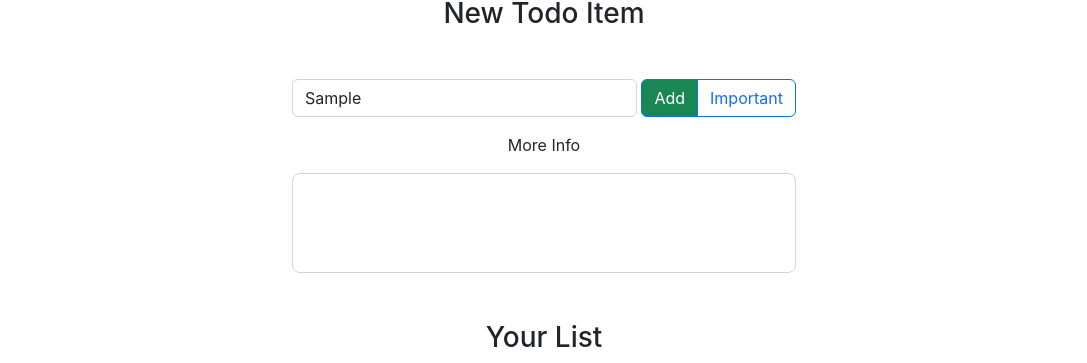
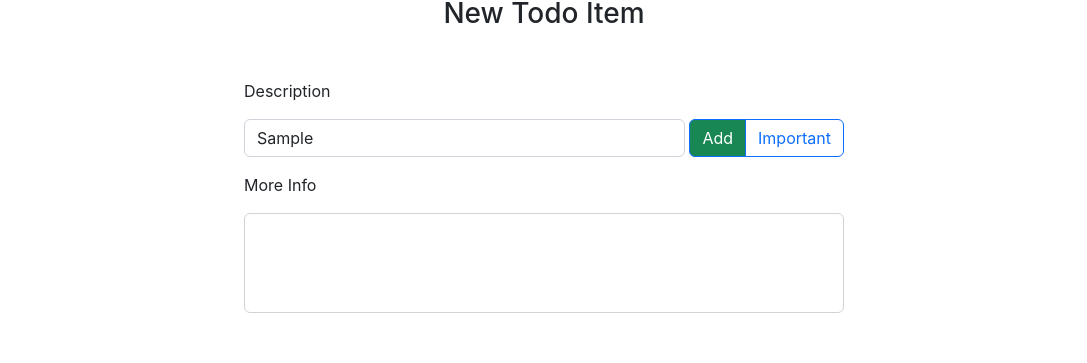
Before and after one commit to dj-mc/nodegres, a React (Create React App) app in the folder client/: page / in a window 1280 px wide. Both pictures are taken after typing "Sample" into the empty fields and a click on the button "Add". Shown: the part 131-494 px from the top of the page, without its empty margins (96-1183 px from the left). Built offline with nearby package versions, Linux system fonts and the light colour scheme; no server answers.

Commit message:
Add inline css, data valid, force reload (for now)

```diff
--- a/client/src/components/todo-input.jsx
+++ b/client/src/components/todo-input.jsx
@@ -8,9 +8,10 @@ const TodoInput = () => {
 
   const on_submit_form = async (e) => {
     e.preventDefault();
-    const tags_array = tags.split(" ");
+    const tags_array = tags.trim().split(/\s+/);
+
     try {
-      await fetch("http://localhost:5000/todo_list", {
+      const response = await fetch("http://localhost:5000/todo_list", {
         method: "POST",
         headers: { "Content-Type": "application/json" },
         body: JSON.stringify({
@@ -23,6 +24,7 @@ const TodoInput = () => {
       set_description("");
       set_more_info("");
       set_tags("");
+      if (response.status === 200) window.location.reload();
     } catch (err) {
       console.error(err);
     }
@@ -35,7 +37,8 @@ const TodoInput = () => {
         style={{ width: "600px", margin: "0 auto" }}
         onSubmit={on_submit_form}
       >
-        <div className="d-flex mx-5">
+        <p className="text-start">Description</p>
+        <div className="d-flex">
           {/* Add todo_item input */}
           <input
             type="text"
@@ -78,12 +81,16 @@ const TodoInput = () => {
 
         {/* Additional information */}
         {description !== "" ? (
-          <div id="more-info-container" className="mx-5 my-3">
-            <p className="text-center">More Info</p>
+          <div className="my-3">
+            <p className="text-start">More Info</p>
             <div
-              id="more-info"
-              className="text-start rounded-3"
-              style={{ height: "100px", border: "1px solid lightgray" }}
+              className="text-start"
+              style={{
+                height: "100px",
+                border: "1px solid lightgray",
+                padding: "6px 12px",
+                borderRadius: ".375rem",
+              }}
               contentEditable={true}
               onInput={(e) => set_more_info(e.currentTarget.textContent)}
             ></div>
@@ -93,8 +100,7 @@ const TodoInput = () => {
         {/* Tags */}
         {more_info !== "" ? (
           <div
-            id="tags-container"
-            className="mx-5 my-3"
+            className="my-3"
             style={{
               display: "flex",
               flexDirection: "column",
@@ -102,7 +108,7 @@ const TodoInput = () => {
               alignItems: "center",
             }}
           >
-            <p>Add Tags</p>
+            <p className="m-0">Add Tags</p>
             <p style={{ fontSize: "smaller" }}>Tags are separated by spaces</p>
             <input
               type="text"
```
Also changed, not shown: 1 other file (tests, documents, lock files or other folders).
